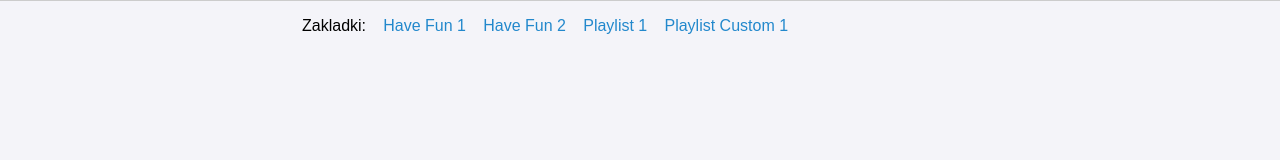
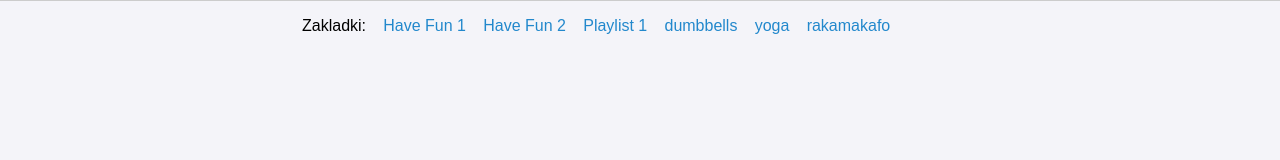
Before and after one commit to stopdesign/magic_tube, a browser extension: page web/index.html in a window 1280 px wide. Shown: the top 160 px of the page. Drawn offline with Linux system fonts and the light colour scheme.

Commit message:
added playlists

```diff
--- a/web/index.html
+++ b/web/index.html
@@ -21,8 +21,14 @@
                     <span data-src="PLI_slfE2CzntlZJcQ0ysYb2GoBCR6jB-a"
                         >Playlist 1</span
                     >
-                    <span data-src="PLOq-DUYBvNjJxVuNucOdSjh1bDR5oymY_"
-                        >Playlist Custom 1</span
+                    <span data-src="PLiDVi2Zw_lfCTarYRvK1Me1KliMjQICju"
+                        >dumbbells</span
+                    >
+                    <span data-src="PLiDVi2Zw_lfDpZSbBiCrpvQxELyI40uHr"
+                        >yoga</span
+                    >
+                    <span data-src="PLiDVi2Zw_lfDI2YaIv3NRkOtH0Ld0NL5Z"
+                        >rakamakafo</span
                     >
                 </div>
                 <div class="player-container">
```
